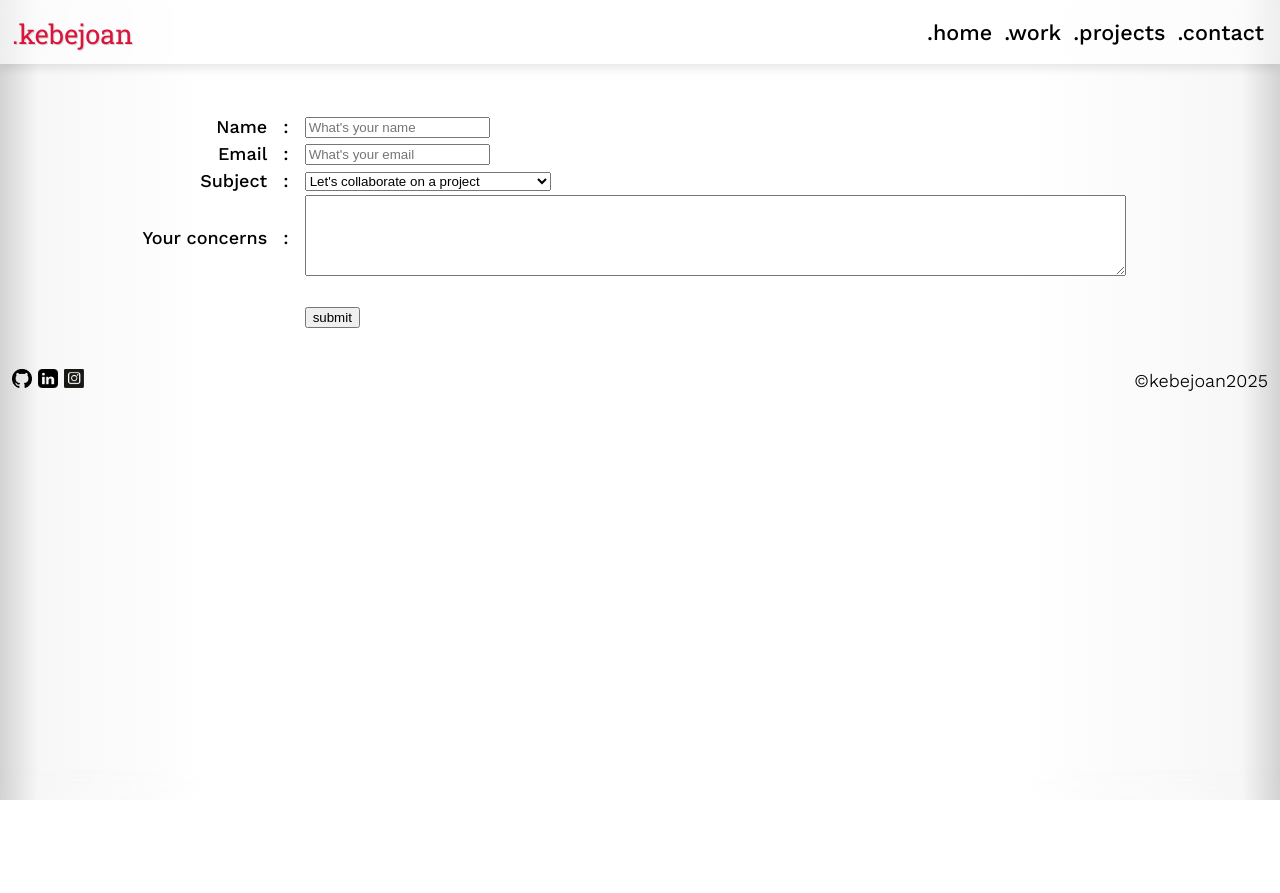
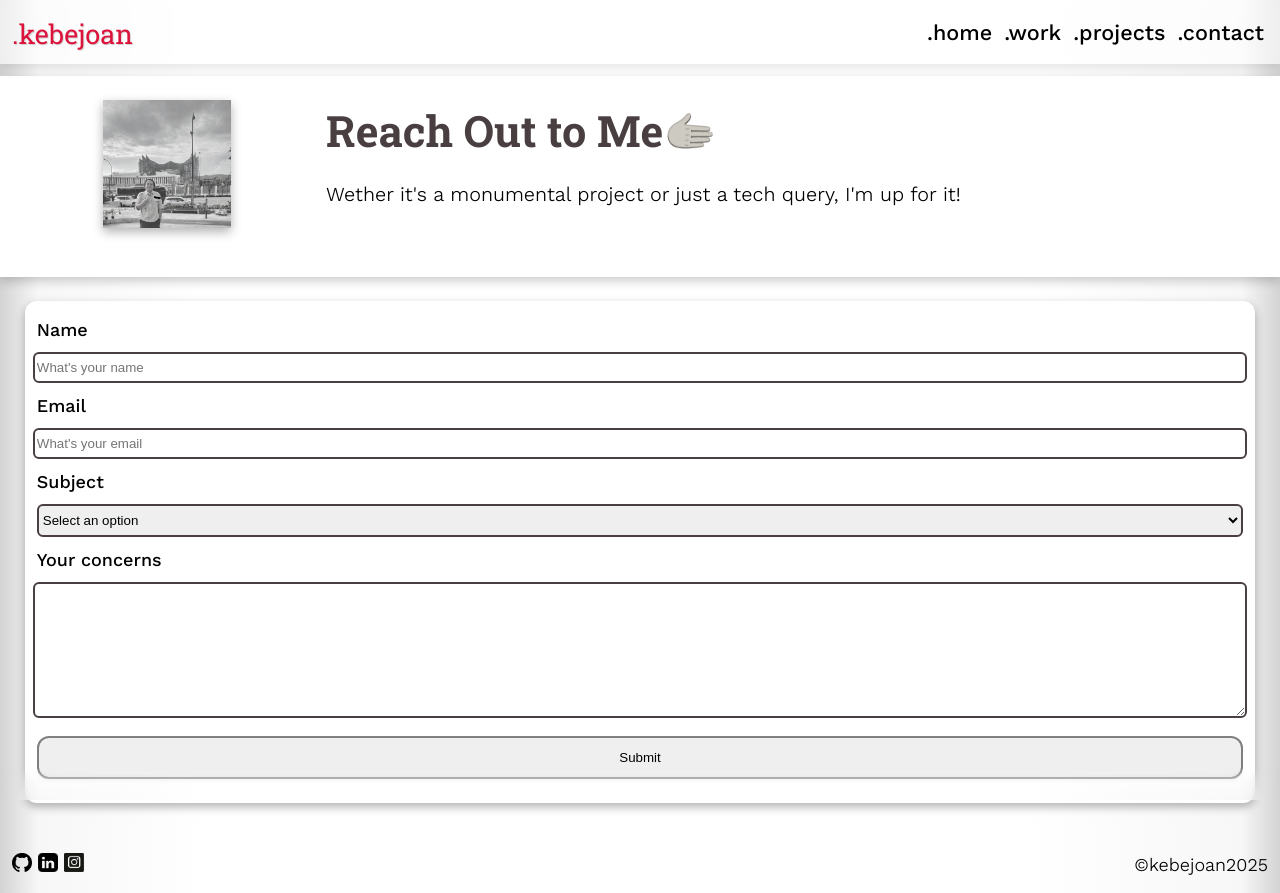
Before and after one commit to revou-fsse-feb25/milestone-1-kebejoan, a plain HTML site: page pages/contact-me.html in a window 1280 px wide. Before the commit the page ends 800 px from the top, so only its background shows below. Drawn offline with nearby package versions, Linux system fonts and the light colour scheme.

Commit message:
mod: modify content of contact-me.html and minor fix other html

```diff
--- a/pages/contact-me.html
+++ b/pages/contact-me.html
@@ -10,7 +10,6 @@
     <title>Reach Me Out! | Faishal Tahsiin FSSE</title>
 </head>
 <body>
-    <table width="100%">
     <header>
         <h1 class="kebejoan"><a href="../index.html">.kebejoan</a></h1>
         <nav class="main-nav">
@@ -20,96 +19,64 @@
                 <a href="../pages/contact-me.html">.contact</a>
         </nav>
     </header>
-    <!-- <header>
+    <section class="hero">
+        <div class="hero-pic">
+            <img src="../assets/creator-IKN.jpg" alt="BigBrain">
+        </div>
+        </div>
+        <div class="hero-header">
             <h1>Reach Out to Me🫱</h1>
+        </div>
+        <div class="hero-para">
             <p>Wether it's a monumental project or just a tech query, I'm up for it!</p>
-    </header> -->
-
+        </div>
+        <br>
+    </section>
     <div class="main-div">
         <div class="main-div-left">
-
+            <!-- empty or for future divider -->
         </div>
         <div class="main-div-mid">
             <main>
-                <table width="100%">
-                    <thead>
-                        <tr>
-                            <th width="25%"></th>
-                            <th width="3%"></th>
-                            <th width="57%"></th>
-                            <th width="15%"></th>
-                        </tr>
-                    </thead>
-                    <tbody>
-                        <form action="backend.com" method="POST">
-                            <tr>
-                            </tr>
-                            <br><br>
-                            <tr>
-                                <td align="right">
+                <section>
+                    <div class="contact-container">
+                        <form action="backend.com" method="POST" class=".contact">
+                            <div class="contact-name">
                                 <label for="input-name">Name</label>
-                                </td>
-                                <td align="center">
-                                    :
-                                </td>
-                                <td>
-                                    <input type="text"  id="input-name" name="name-input" placeholder="What's your name" required/>
-                                </td>
-                            </tr>
-                            <tr>
-                                <td align="right">
+                                <input type="text" id="input-name" name="name-input" placeholder="What's your name" required />
+                            </div>
+
+                            <div class="contact-email">
                                 <label for="input-email">Email</label>
-                                </td>
-                                <td align="center">
-                                    :
-                                </td>
-                                <td>
-                                    <input type="email"  id="input-email" name="email-input" placeholder="What's your email" required/>
-                                </td>
-                            </tr>
-                            <tr>
-                                <td align="right">
+                                <input type="email" id="input-email" name="email-input" placeholder="What's your email" required />
+                            </div>
+
+                            <div class="contact-subject">
                                 <label for="subject-contact">Subject</label>
-                                </td>
-                                <td align="center">
-                                    :
-                                </td>
-                                <td>
-                                    <select name="subject" id="subject-contact">
+                                <select name="subject" id="subject-contact" placeholder="Select a subject" required>
+                                    <option value="" disabled selected>Select an option</option>
                                     <option value="tech-query">Hey I want to ask something technical</option>
-                                        <option value="collab" selected>Let's collaborate on a project</option>
+                                    <option value="collab">Let's collaborate on a project</option>
                                     <option value="vacancy">I have a role for you</option>
                                     <option value="others">Others - Let's have a drink!</option>
                                 </select>
-                                </td>
-                            </tr>
-                            <tr>
-                                <td align="right">
+                            </div>
+
+                            <div class="contact-concern">
                                 <label for="concerns-contact">Your concerns</label>
-                                </td>
-                                <td align="center">
-                                    :
-                                </td>
-                                <td>
-                                    <textarea name="concerns" id="concerns-contact" cols="100" rows="5" required>
-                                    </textarea>
-                                </td>
-                            </tr>
-                            <tr>
-                                <td></td>
-                                <td></td>
-                                <td valign="middle">
-                                    <br>
-                                    <input type="submit" value="submit" id="submit-contact"/>
-                                </td>
-                            </tr>
+                                <textarea name="concerns" id="concerns-contact" required></textarea>
+                            </div>
+
+                            <div class="contact-submit">
+                                <input type="submit" value="Submit" id="submit-contact" />
+                            </div>
                         </form>
-                    </tbody>
-                </table>
+                    </div>
+                </section>
             </main>
         </div>
         <div class="main-div-right">
-
+            <!-- empty or for future divider -->
         </div>
     </div>
     <div class="bottom-fade">
--- a/style.css
+++ b/style.css
@@ -6,6 +6,7 @@ html{
     font-style: normal;
     scrollbar-width: none;
     -ms-overflow-style: none; /* IE/Edge */
+    scroll-behavior: smooth;
 }
 
 /* Hide scrollbar for all elements */
@@ -13,9 +14,16 @@ html{
     display: none;
 }
 
-
 body {
     background: linear-gradient(to right, #d3d3d3 0%,#f7f7f7 3%,#ffffff 16%,#ffffff 80%,#f7f7f7 97%,#d3d3d3 100%);
+    display: flex;
+    flex-direction: column;
+    min-height: 100vh; /* Ensures full viewport height */
+    margin: 0;
+}
+
+main{
+    flex-grow: 1; /* Pushes the footer down */
 }
 
 body *:not(header):not(.main-nav a):not(.kebejoan a) {
@@ -68,6 +76,176 @@ p {
     text-align: justify;
 }
 
+.contact{
+    display: flex;
+    flex-direction: column;
+    align-items: center;
+    justify-content: center;
+    width: 100%;
+}
+
+.contact-name{
+    display: flex;
+    flex-direction: column;
+    justify-content: center;
+    align-items: center;
+    width: 100%;
+}
+
+.contact-name label{
+    width: 100%;
+    text-align: left;
+    padding-top: 6px;
+    padding-bottom: 6px;
+}
+
+.contact-name input{
+    width: 100%;
+    display: flex;
+    align-items: center;
+    justify-content: center;
+    margin-top: 6px;
+    margin-bottom: 6px;
+    padding-top: 6px;
+    padding-bottom: 6px;
+    border-radius: 6px;
+}
+
+.contact-email{
+    display: flex;
+    flex-direction: column;
+    justify-content: center;
+    align-items: center;
+    width: 100%;
+}
+
+.contact-email label{
+    width: 100%;
+    text-align: left;
+    padding-top: 6px;
+    padding-bottom: 6px;
+}
+
+.contact-email input{
+    width: 100%;
+    display: flex;
+    align-items: center;
+    justify-content: center;
+    margin-top: 6px;
+    margin-bottom: 6px;
+    padding-top: 6px;
+    padding-bottom: 6px;
+    border-radius: 6px;
+}
+
+.contact-subject{
+    display: flex;
+    flex-direction: column;
+    justify-content: center;
+    align-items: center;
+    width: 100%;
+}
+
+.contact-subject label{
+    width: 100%;
+    text-align: left;
+    padding-top: 6px;
+    padding-bottom: 6px;
+}
+
+.contact-subject select{
+    width: 100%;
+    display: flex;
+    align-items: center;
+    justify-content: center;
+    margin-top: 6px;
+    margin-bottom: 6px;
+    padding-top: 6px;
+    padding-bottom: 6px;
+    border-radius: 6px;
+}
+
+.contact-concern{
+    display: flex;
+    flex-direction: column;
+    justify-content: center;
+    align-items: center;
+    width: 100%;
+}
+
+.contact-concern label{
+    width: 100%;
+    text-align: left;
+    padding-top: 6px;
+    padding-bottom: 6px;
+}
+
+.contact-concern textarea{
+    width: 100%;
+    height: 120px;
+    display: flex;
+    align-items: center;
+    justify-content: center;
+    margin-top: 6px;
+    margin-bottom: 6px;
+    padding-top: 6px;
+    padding-bottom: 6px;
+    border-radius: 6px;
+    font-family: "Work Sans", sans-serif;
+}
+
+.contact-submit{
+    display: flex;
+    flex-direction: column;
+    justify-content: center;
+    align-items: center;
+    width: 100%;
+}
+
+.contact-submit input{
+    width: 100%;
+    display: flex;
+    align-items: center;
+    justify-content: center;
+    margin-top: 12px;
+    margin-bottom: 12px;
+    padding-top: 12px;
+    padding-bottom: 12px;
+    border-radius: 12px;
+}
+
+input:empty{
+    border: 2px solid crimson;
+}
+
+input:invalid{
+    border: 2px solid crimson;
+}
+
+input:valid{
+    border: 2px solid green;
+}
+
+textarea:empty{
+    border: 2px solid crimson;
+}
+
+textarea:valid{
+    border: 2px solid green;
+}
+
+select:invalid{
+    border: 2px solid crimson;
+}
+
+select:valid{
+    border: 2px solid green;
+}
+
+input[type="submit"]{
+    border: 2px solid gray;
+}
+
 .bottom-fade{
     width: 100vw;
     height: 4vh;
@@ -82,18 +260,51 @@ p {
 
 }
 
+footer {
+    position: relative;
+    bottom: 0;
+    display:flex;
+    justify-content: space-between;
+    align-items: center;
+    margin-left: 12px;
+    margin-right: 12px;
+    /* background-color: white;
+    padding: 4px;
+    margin: 4px;
+    box-shadow: 0px 4px 10px rgba(0, 0, 0, 0.2);
+    border-radius: 8px; */
+    z-index: 10000;
+}
+
+.footer-socials a img{
+    width: 20px;
+}
+
 /* -- mobile and below -- */
 @media only screen and (max-width: 768px) {
 
-    body{
-        margin: 0px;
-        padding: 0px;
+    .back-to-top {
+        position: fixed;
+        bottom: 20px;
+        right: 20px;
+        background: crimson;
+        color: white;
+        padding: 10px 15px;
+        text-decoration: none;
+        border-radius: 5px;
+        font-size: 14px;
+        opacity: 0.7;
+        /* visibility: hidden;
+        transition: opacity 0.3s ease-in-out, visibility 0.3s; */
+        z-index: 999999;
     }
 
     section{
         padding: 16px;
+        margin-top: 12px;
+        margin-bottom: 12px;
         background-color: white;
-        box-shadow: 0px 4px 10px rgba(0, 0, 0, 0.1);
+        box-shadow: 0px 4px 10px rgba(0, 0, 0, 0.3);
         border-radius: 16px;
     }
 
@@ -150,24 +361,6 @@ p {
 
     .main-nav a:focus{
         color: crimson;
-    }
-
-    footer {
-        position: relative;
-        bottom: 0;
-        display:flex;
-        justify-content: space-between;
-        align-items: center;
-        /* background-color: white;
-        padding: 4px;
-        margin: 4px;
-        box-shadow: 0px 4px 10px rgba(0, 0, 0, 0.2);
-        border-radius: 8px; */
-        z-index: 9000;
-    }
-
-    .footer-socials a img{
-        width: 20px;
     }
 
     a{
@@ -367,10 +560,6 @@ p {
         }
     }
 
-    body{
-        margin: 0px;
-    }
-
     section{
         /* padding: 16px;
         background-color: white;
@@ -432,25 +621,6 @@ p {
         font-size: 1.24rem;
     }
 
-    footer {
-        position: relative;
-        bottom: 0;
-        display:flex;
-        justify-content: space-between;
-        align-items: center;
-        margin-left: 12px;
-        margin-right: 12px;
-        /* background-color: white;
-        padding: 4px;
-        margin: 4px;
-        box-shadow: 0px 4px 10px rgba(0, 0, 0, 0.2);
-        border-radius: 8px; */
-        z-index: 10000;
-    }
-
-    .footer-socials a img{
-        width: 20px;
-    }
 
     a{
         text-decoration: none;
@@ -467,12 +637,13 @@ p {
         padding: 12px;
         margin: 0px;
         margin-top: 12px;
+        margin-bottom: 12px;
         box-shadow: 0px 4px 10px rgba(0, 0, 0, 0.2);
         /* border-radius: 16px; */
     }
 
     .hero div img{
-        width: 80%;
+        width: 10vw;
         /* filter: grayscale(20%); */
         margin: 12px;
         box-shadow: 0px 4px 10px rgba(0, 0, 0, 0.3);
@@ -701,25 +872,13 @@ p {
         padding: 8px;
     }
 
-    /* .scada-pic{
-        flex-grow: 5;
-        flex-shrink: 1;
+    .contact-container{
+        padding: 12px;
+        margin: 12px;
+        border-radius: 12px;
+        background-color: white;
+        box-shadow: 0px 4px 10px rgba(0, 0, 0, 0.3);
     }
-
-    .scada-pic picture{
-        width:100%;
-    }
-
-    .scada-pic picture img{
-        width: 100%;
-    }
-
-    .scada-content{
-        flex-grow: 1;
-        flex-shrink: 2;
-        margin: 8px;
-        padding: 8px;
-    } */
 
     .any{
         /* so that i dont loose the last '}' */
```
Also changed, not shown: index.html (+3 -2 lines), pages/work-academic.html (+1 -1 lines). Lines whose indentation alone changed are shown as unchanged.
